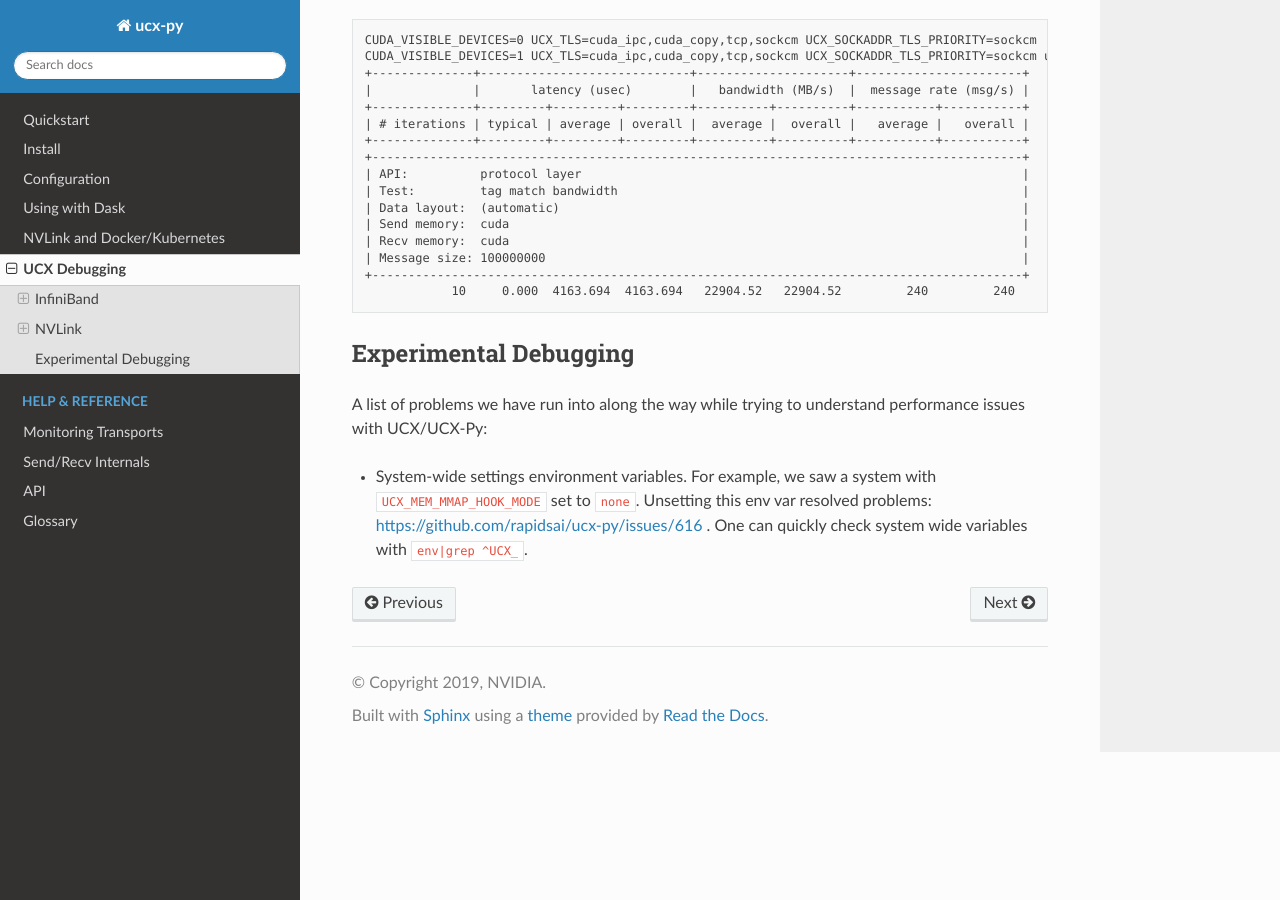
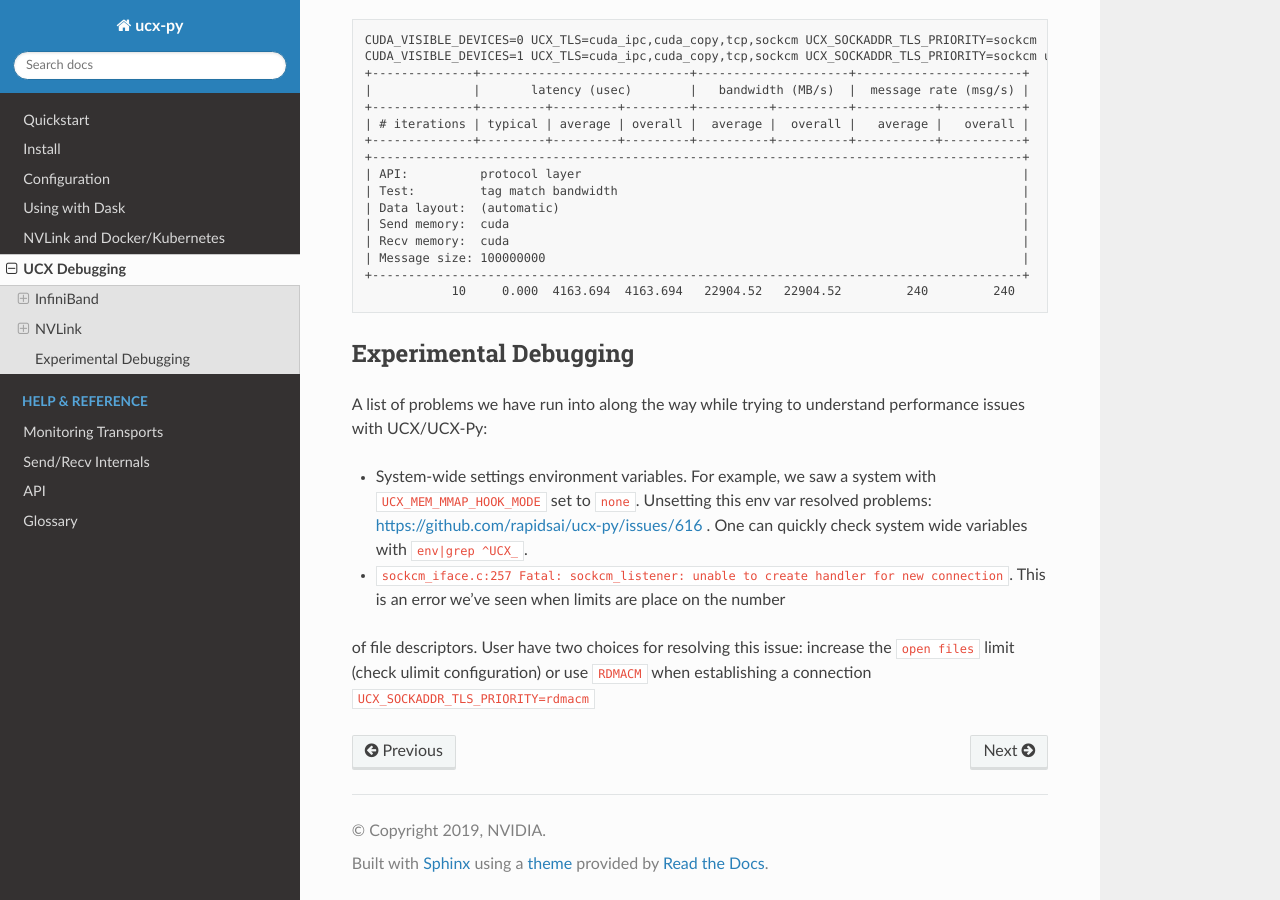
Before and after one commit to rapidsai/ucx-py, a Sphinx documentation site: the page built from docs/source/ucx-debug.rst, in a window 1280 px wide and 900 px high, scrolled down 1790 px. Built offline with Sphinx 7.4.7 and the Read the Docs theme 2.0.0, drawn with Linux system fonts in a browser that asks for light colours; the version number could not be read and is left out; some of the changed text lies outside the part shown.

Commit message:
fix typo and add note on sockcm error

```diff
--- a/docs/source/deployment.rst
+++ b/docs/source/deployment.rst
@@ -16,7 +16,7 @@ Many containers with a shared IPC namespace
 ^^^^^^^^^^^^^^^^^^^^^^^^^^^^^^^^^^^^^^^^^^^
 
 If you wish to isolate your processes into multiple containers and
-expose one more more GPUs to each container you need to ensure they are
+expose one or more GPUs to each container you need to ensure they are
 using a shared IPC namespace.
 
 In a Docker configuration you can mark one container as having a
--- a/docs/source/ucx-debug.rst
+++ b/docs/source/ucx-debug.rst
@@ -18,7 +18,8 @@ System Configuration
     mlx5_2 port 1 ==> ib2 (Up)
     mlx5_3 port 1 ==> ib3 (Up)
 
-``ucx_info -d`` and ``ucx_info -p -u t`` are helpful commands to display what UCX understands about the underlying hardware
+``ucx_info -d`` and ``ucx_info -p -u t`` are helpful commands to display what UCX understands about the underlying hardware.
+For example, we can check
 
 
 InfiniBand Performance
@@ -118,3 +119,8 @@ Experimental Debugging
 A list of problems we have run into along the way while trying to understand performance issues with UCX/UCX-Py:
 
 - System-wide settings environment variables. For example, we saw a system with ``UCX_MEM_MMAP_HOOK_MODE`` set to ``none``.  Unsetting this env var resolved problems: https://github.com/rapidsai/ucx-py/issues/616 .  One can quickly check system wide variables with ``env|grep ^UCX_``.
+
+
+- ``sockcm_iface.c:257 Fatal: sockcm_listener: unable to create handler for new connection``.  This is an error we've seen when limits are place on the number
+of file descriptors.  User have two choices for resolving this issue: increase the ``open files`` limit (check ulimit configuration) or use ``RDMACM`` when establishing
+a connection ``UCX_SOCKADDR_TLS_PRIORITY=rdmacm``
```
